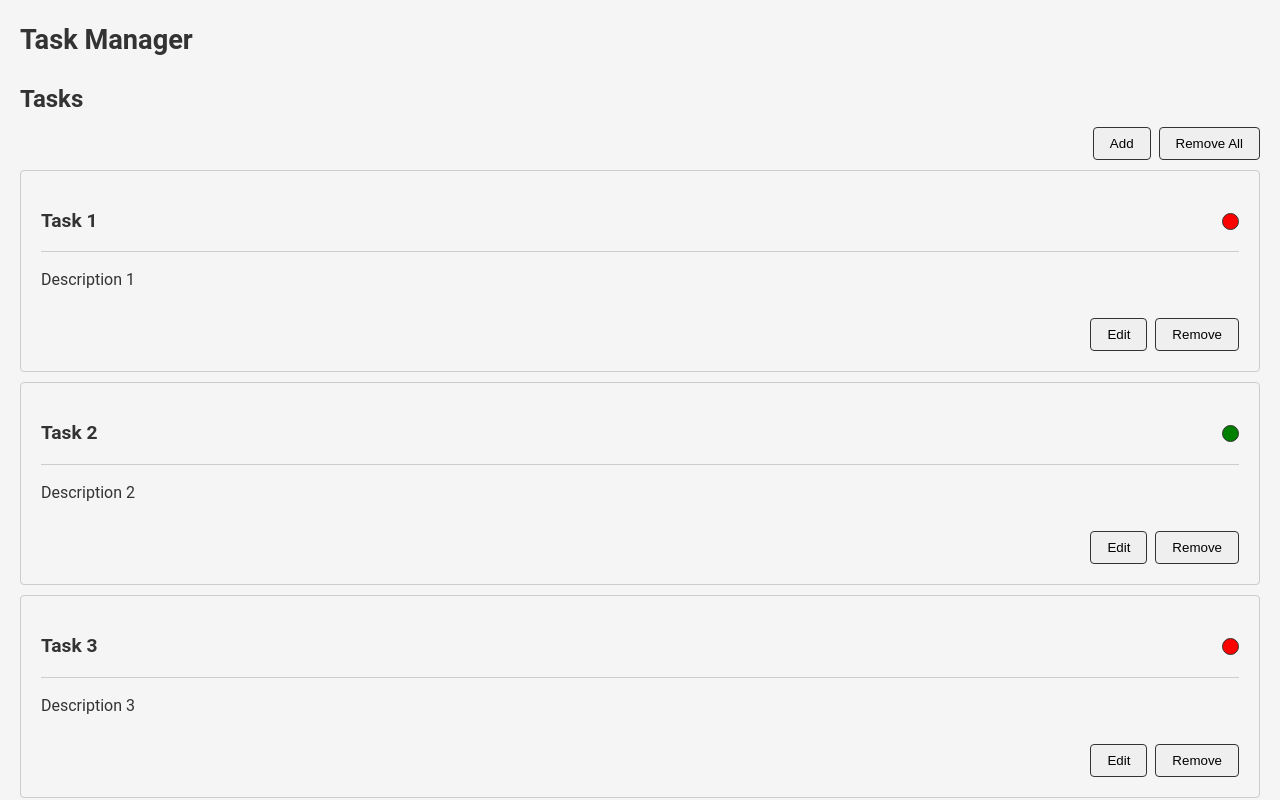
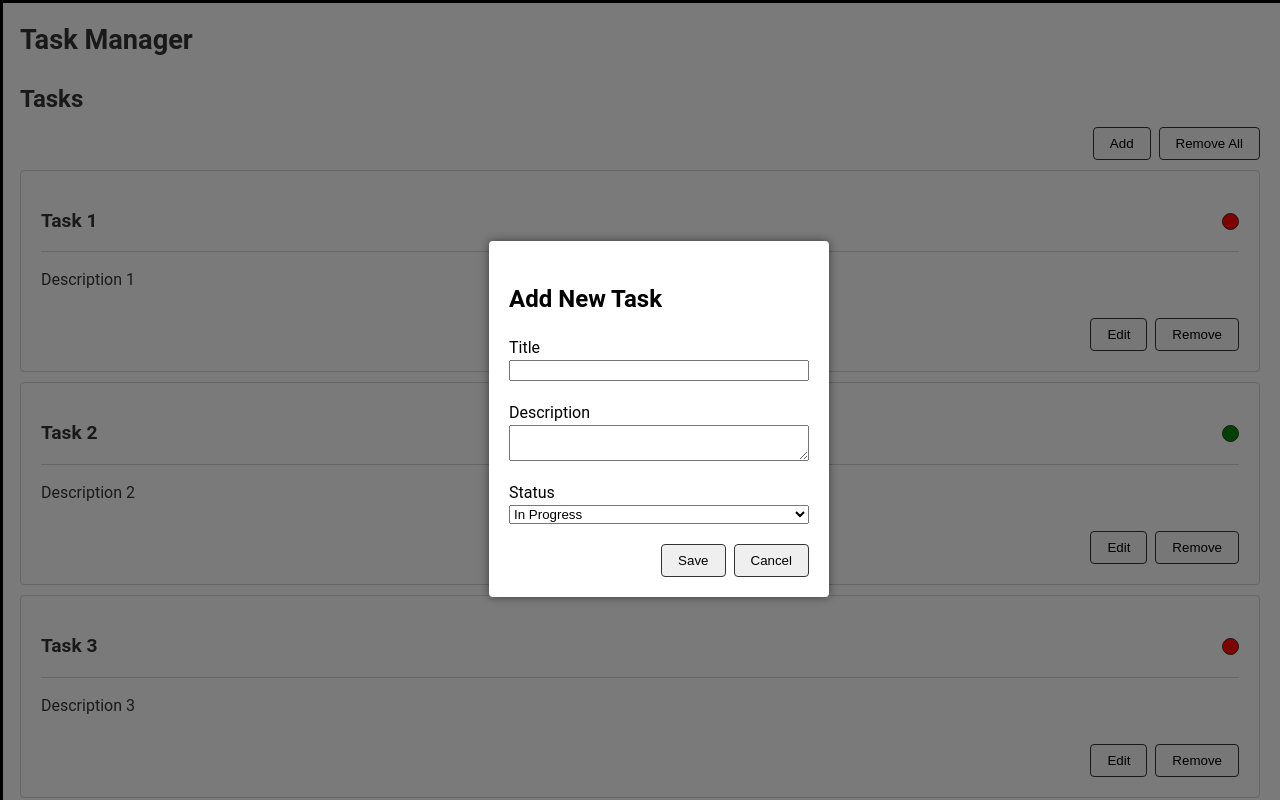
Before and after one commit to leandrofahur/medium-task-manager-app, a React (Vite) app: page / in a window 1280 px wide. Both pictures are taken after a click on the button "Add". Shown: the top 800 px of the page. Built offline with nearby package versions, Linux system fonts and the light colour scheme.

Commit message:
need to add a filter

```diff
--- a/src/components/TaskManager.css
+++ b/src/components/TaskManager.css
@@ -53,18 +53,6 @@
   gap: 8px;
 }
 
-.card--task-action button {
-  padding: 8px 16px;
-  border: 1px solid #333;
-  border-radius: 4px;
-  cursor: pointer;
-}
-
-.card--task-action button:hover {
-  background-color: #333;
-  color: #fff;
-}
-
 .dialog--container {
   position: fixed;
   top: 0;
--- a/src/components/TaskManager.jsx
+++ b/src/components/TaskManager.jsx
@@ -1,5 +1,7 @@
 import { useState } from "react";
 import "./TaskManager.css";
+
+const idGenerator = () => Math.floor(Math.random() * 1000) + 1;
 
 // Data Structure:
 // const TODO = [
@@ -13,57 +15,82 @@ import "./TaskManager.css";
 
 const TODO = [
   {
-    id: 1,
+    id: idGenerator(),
     title: "Task 1",
     description: "Description 1",
     status: "DONE",
     isEditing: false,
+    isNew: false,
   },
   {
-    id: 2,
+    id: idGenerator(),
     title: "Task 2",
     description: "Description 2",
     status: "IN_PROGRESS",
     isEditing: false,
+    isNew: false,
   },
   {
-    id: 3,
+    id: idGenerator(),
     title: "Task 3",
     description: "Description 3",
     status: "DONE",
     isEditing: false,
+    isNew: false,
   },
 ];
 
 export default function TaskManager() {
   const [tasks, setTasks] = useState(TODO);
-  const [editingTask, setEditingTask] = useState(null);
+  const [editingTask, setEditingTask] = useState({
+    isEditing: false,
+    isNew: false,
+  });
 
   function handleOnAdd() {
-    setTasks((prevStatus) => [
-      ...prevStatus,
-      {
-        id: prevStatus.length + 1,
-        title: `Task ${prevStatus.length + 1}`,
-        description: `Description ${prevStatus.length + 1}`,
-        status: "IN_PROGRESS",
-      },
-    ]);
+    setEditingTask({
+      id: null,
+      title: "",
+      description: "",
+      status: "IN_PROGRESS",
+      isEditing: true,
+      isNew: true,
+    });
   }
 
   function handleOnEdit(task) {
-    setEditingTask({ ...task });
+    setEditingTask((prevStatus) => ({
+      ...prevStatus,
+      ...task,
+      isEditing: true,
+      isNew: false,
+    }));
   }
 
   function handleSaveEdition() {
-    if (!editingTask) return; // Guard clause in case there's no editing task
+    if (!editingTask.isEditing) return;
 
-    setTasks((prevTasks) =>
-      prevTasks.map((task) =>
-        task.id === editingTask.id ? { ...editingTask, isEditing: false } : task
-      )
-    );
-    setEditingTask(null);
+    setTasks((prevTasks) => {
+      if (editingTask.isNew) {
+        return [
+          ...prevTasks,
+          {
+            ...editingTask,
+            id: prevTasks.length + 1,
+            isEditing: false,
+            isNew: false,
+          },
+        ];
+      } else {
+        return prevTasks.map((task) =>
+          task.id === editingTask.id
+            ? { ...editingTask, isEditing: false }
+            : task
+        );
+      }
+    });
+
+    setEditingTask({ isEditing: false, isNew: false });
   }
 
   function handleOnRemove(id) {
@@ -75,17 +102,19 @@ export default function TaskManager() {
   }
 
   function renderEditDialog() {
-    if (!editingTask) return null; // Don't render if there's no task being edited
+    if (!editingTask.isEditing) return null;
 
     const handleFieldChange = (e) => {
       const { name, value } = e.target;
       setEditingTask((prevTask) => ({ ...prevTask, [name]: value }));
     };
 
+    const dialogTitle = editingTask.isNew ? "Add New Task" : "Edit Task";
+
     return (
       <dialog className="dialog--container" open>
         <div className="dialog--content">
-          <h2>Edit Task</h2>
+          <h2>{dialogTitle}</h2>
           <form onSubmit={(e) => e.preventDefault()}>
             <div className="form--field">
               <label htmlFor="title">Title</label>
@@ -122,7 +151,12 @@ export default function TaskManager() {
               <button type="button" onClick={handleSaveEdition}>
                 Save
               </button>
-              <button type="button" onClick={() => setEditingTask(null)}>
+              <button
+                type="button"
+                onClick={() =>
+                  setEditingTask({ isEditing: false, isNew: false })
+                }
+              >
                 Cancel
               </button>
             </div>
--- a/src/index.css
+++ b/src/index.css
@@ -22,3 +22,15 @@ ul {
   padding: 0;
   margin: 0;
 }
+
+button {
+  padding: 8px 16px;
+  border: 1px solid #333;
+  border-radius: 4px;
+  cursor: pointer;
+}
+
+button:hover {
+  background-color: #333;
+  color: #fff;
+}
```
